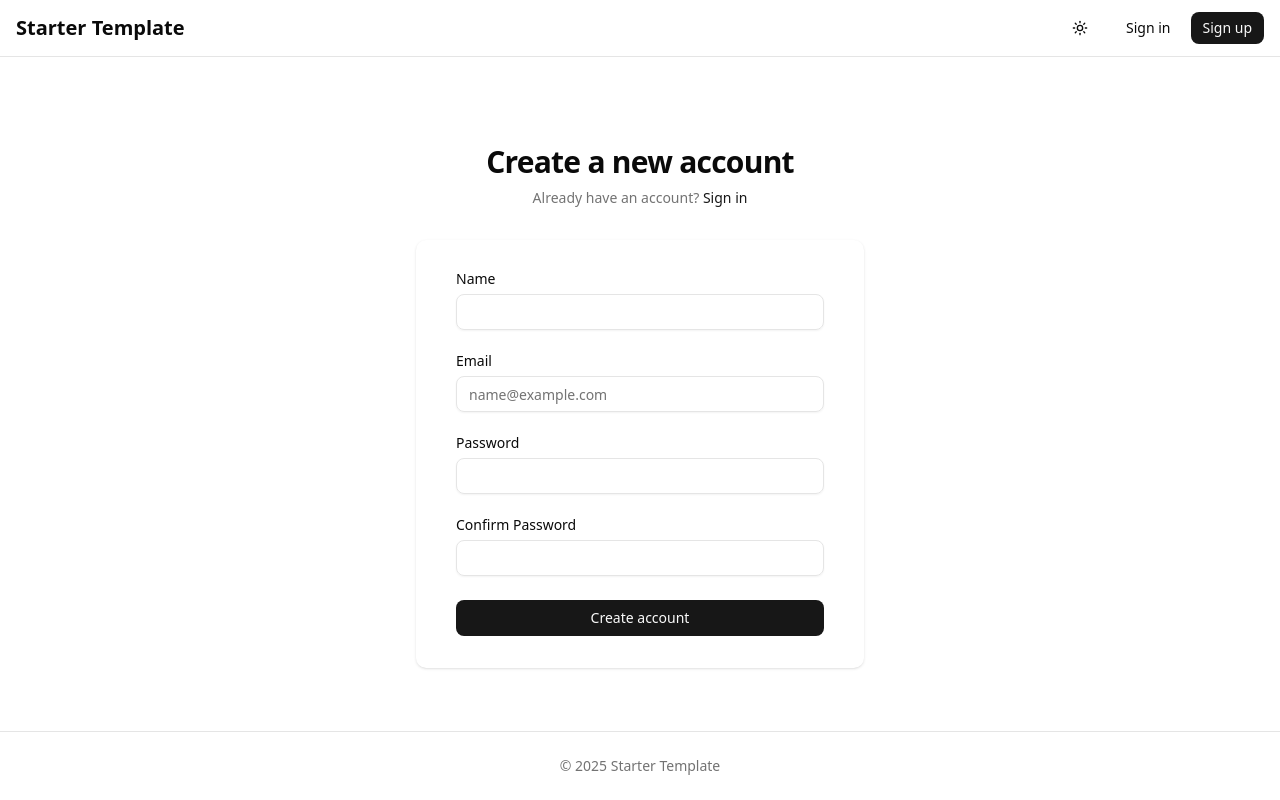
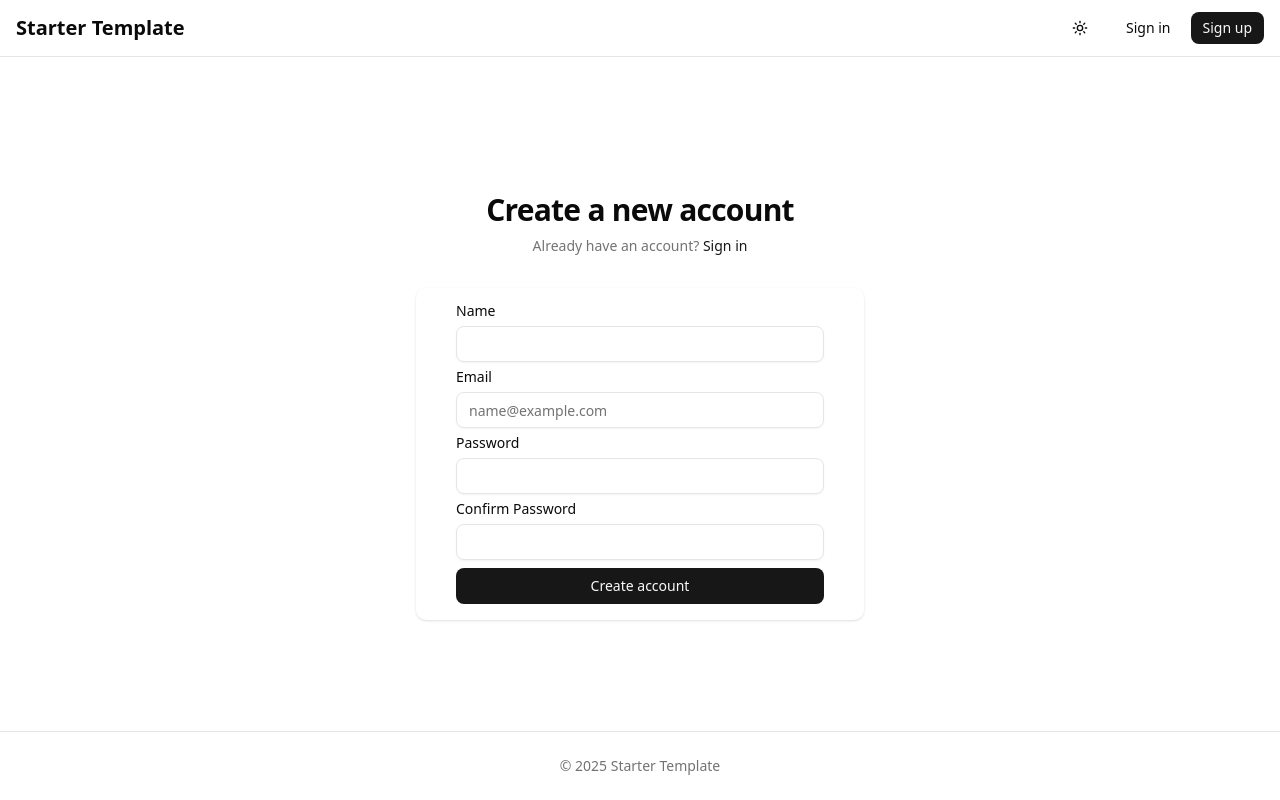
Before and after one commit to martencarlos/starter, a Next.js app: page /register in a window 1280 px wide. Built offline with nearby package versions, Linux system fonts and the light colour scheme; no server answers.

Commit message:
fix: reduce padding in login and register forms for improved layout consistency

```diff
--- a/app/(auth)/login/page.tsx
+++ b/app/(auth)/login/page.tsx
@@ -25,7 +25,7 @@ export default function LoginPage({
             </p>
 
             <div className='mt-8 sm:mx-auto sm:w-full sm:max-w-md'>
-                <div className='bg-card px-4 py-8 shadow sm:rounded-lg sm:px-10'>
+                <div className='bg-card px-4 py-4 shadow sm:rounded-lg sm:px-10'>
                     <LoginForm />
                 </div>
             </div>
--- a/app/(auth)/register/page.tsx
+++ b/app/(auth)/register/page.tsx
@@ -21,7 +21,7 @@ export default function RegisterPage() {
             </p>
 
             <div className='mt-8 sm:mx-auto sm:w-full sm:max-w-md'>
-                <div className='bg-card px-4 py-8 shadow sm:rounded-lg sm:px-10'>
+                <div className='bg-card px-4 py-4 shadow sm:rounded-lg sm:px-10'>
                     <RegisterForm />
                 </div>
             </div>
--- a/app/page.tsx
+++ b/app/page.tsx
@@ -13,7 +13,7 @@ export default function HomePage() {
     return (
         <>
             {/* Hero Section */}
-            <section className='w-full py-12 md:py-12 lg:py-24 xl:py-32'>
+            <section className='w-full py-12 md:py-12 lg:py-26 xl:py-32'>
                 <div className='container px-4 md:px-6'>
                     <div className='grid gap-6 lg:grid-cols-[1fr_400px] lg:gap-12 xl:grid-cols-[1fr_600px]'>
                         <div className='flex flex-col justify-center space-y-4'>
--- a/components/auth/register-form.tsx
+++ b/components/auth/register-form.tsx
@@ -79,7 +79,7 @@ export function RegisterForm() {
     };
 
     return (
-        <form onSubmit={handleSubmit(onSubmit)} className='space-y-6'>
+        <form onSubmit={handleSubmit(onSubmit)} className='space-y-2'>
             {error && (
                 <Alert variant='destructive'>
                     <AlertDescription>{error}</AlertDescription>
```
